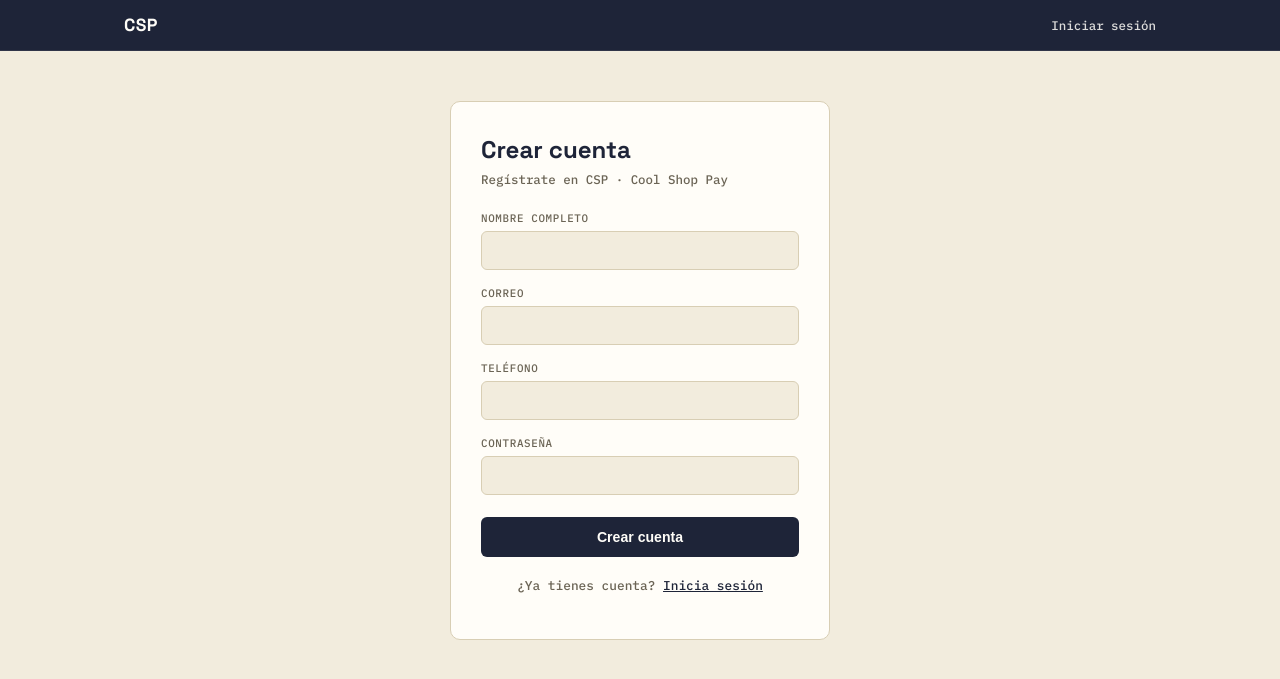
After one commit to Crispro01/tienda-ropa-ec, a Flask app: page /registro in a window 1280 px wide. The commit adds this page. Shown: the top 679 px of the page. Run offline with Flask 3, Linux system fonts and the light colour scheme.

Commit message:
Agregar registro, login y perfil de usuario

```diff
--- a/app.py
+++ b/app.py
@@ -4,12 +4,13 @@ Proyecto Final - Cloud Computing
 Autora: Cristina Soledad Proaño Ullaguari
 """
 import os
-from flask import Flask, render_template, jsonify
+from flask import Flask, render_template, jsonify, request, redirect, url_for, session
 from extensions import db
 
 
 def create_app():
     app = Flask(__name__)
+    app.secret_key = os.environ.get("SECRET_KEY", "clave-de-desarrollo-cambiar-en-produccion")
 
     # La cadena de conexión viene de una variable de entorno (nunca escrita en el código)
     database_url = os.environ.get(
@@ -26,7 +27,7 @@ def create_app():
 
     db.init_app(app)
 
-    from models import Producto
+    from models import Producto, Usuario
 
     with app.app_context():
         db.create_all()
@@ -41,6 +42,13 @@ def create_app():
             db.session.bulk_save_objects(productos_demo)
             db.session.commit()
 
+    @app.context_processor
+    def inject_usuario():
+        """Hace disponible 'usuario_actual' en todas las plantillas."""
+        usuario_id = session.get("usuario_id")
+        usuario = Usuario.query.get(usuario_id) if usuario_id else None
+        return dict(usuario_actual=usuario)
+
     @app.route("/")
     def home():
         productos = Producto.query.all()
@@ -50,6 +58,62 @@ def create_app():
     def detalle_producto(producto_id):
         producto = Producto.query.get_or_404(producto_id)
         return render_template("producto.html", producto=producto)
+
+    @app.route("/registro", methods=["GET", "POST"])
+    def registro():
+        if request.method == "POST":
+            nombre = request.form.get("nombre", "").strip()
+            correo = request.form.get("correo", "").strip().lower()
+            telefono = request.form.get("telefono", "").strip()
+            password = request.form.get("password", "")
+
+            error = None
+            if not nombre or not correo or not password:
+                error = "Completa nombre, correo y contraseña."
+            elif len(password) < 6:
+                error = "La contraseña debe tener al menos 6 caracteres."
+            elif Usuario.query.filter_by(correo=correo).first():
+                error = "Ese correo ya está registrado."
+
+            if error:
+                return render_template("registro.html", error=error, nombre=nombre, correo=correo, telefono=telefono)
+
+            usuario = Usuario(nombre=nombre, correo=correo, telefono=telefono)
+            usuario.set_password(password)
+            db.session.add(usuario)
+            db.session.commit()
+            session["usuario_id"] = usuario.id
+            return redirect(url_for("perfil"))
+
+        return render_template("registro.html")
+
+    @app.route("/login", methods=["GET", "POST"])
+    def login():
+        if request.method == "POST":
+            correo = request.form.get("correo", "").strip().lower()
+            password = request.form.get("password", "")
+            usuario = Usuario.query.filter_by(correo=correo).first()
+
+            if usuario and usuario.check_password(password):
+                session["usuario_id"] = usuario.id
+                return redirect(url_for("perfil"))
+
+            return render_template("login.html", error="Correo o contraseña incorrectos.", correo=correo)
+
+        return render_template("login.html")
+
+    @app.route("/logout")
+    def logout():
+        session.pop("usuario_id", None)
+        return redirect(url_for("home"))
+
+    @app.route("/perfil")
+    def perfil():
+        usuario_id = session.get("usuario_id")
+        if not usuario_id:
+            return redirect(url_for("login"))
+        usuario = Usuario.query.get(usuario_id)
+        return render_template("perfil.html", usuario=usuario)
 
     @app.route("/salud")
     def salud():
--- a/static/style.css
+++ b/static/style.css
@@ -498,3 +498,179 @@ footer {
     cursor: not-allowed;
     opacity: 0.6;
 }
+
+/* --- Sesión en la barra superior --- */
+.auth-links {
+    display: flex;
+    align-items: center;
+    gap: 14px;
+    font-family: 'IBM Plex Mono', monospace;
+    font-size: 0.78rem;
+}
+
+.auth-links a {
+    color: var(--thread);
+    text-decoration: none;
+    opacity: 0.85;
+}
+
+.auth-links a:hover { opacity: 1; text-decoration: underline; }
+
+.auth-links .saludo { color: var(--marigold); }
+
+/* --- Formularios (registro / login) --- */
+.auth-wrap {
+    max-width: 420px;
+    margin: 50px auto;
+    padding: 0 20px;
+}
+
+.auth-card {
+    background: var(--thread);
+    border: 1px solid var(--line);
+    border-radius: 10px;
+    padding: 32px 30px;
+}
+
+.auth-card h2 {
+    font-family: 'Space Grotesk', sans-serif;
+    font-size: 1.5rem;
+    margin: 0 0 6px;
+}
+
+.auth-card .auth-sub {
+    font-family: 'IBM Plex Mono', monospace;
+    font-size: 0.78rem;
+    color: #6b6455;
+    margin: 0 0 24px;
+}
+
+.field { margin-bottom: 16px; }
+
+.field label {
+    display: block;
+    font-family: 'IBM Plex Mono', monospace;
+    text-transform: uppercase;
+    letter-spacing: 0.06em;
+    font-size: 0.68rem;
+    color: #6b6455;
+    margin-bottom: 6px;
+}
+
+.field input {
+    width: 100%;
+    border: 1px solid var(--line);
+    border-radius: 6px;
+    padding: 10px 12px;
+    font-family: 'Inter', sans-serif;
+    font-size: 0.9rem;
+    background: var(--paper);
+    color: var(--ink);
+}
+
+.field input:focus {
+    outline: none;
+    border-color: var(--ink);
+}
+
+.auth-submit {
+    width: 100%;
+    background: var(--ink);
+    color: var(--thread);
+    border: none;
+    border-radius: 6px;
+    padding: 12px;
+    font-weight: 600;
+    font-size: 0.88rem;
+    cursor: pointer;
+    margin-top: 6px;
+}
+
+.auth-submit:hover { background: color-mix(in srgb, var(--ink) 85%, var(--marigold)); }
+
+.auth-error {
+    background: color-mix(in srgb, var(--clay) 14%, var(--thread));
+    color: var(--clay);
+    border: 1px solid color-mix(in srgb, var(--clay) 40%, var(--thread));
+    border-radius: 6px;
+    padding: 10px 12px;
+    font-size: 0.82rem;
+    margin-bottom: 18px;
+}
+
+.auth-footer {
+    text-align: center;
+    margin-top: 20px;
+    font-family: 'IBM Plex Mono', monospace;
+    font-size: 0.8rem;
+    color: #6b6455;
+}
+
+.auth-footer a { color: var(--ink); }
+
+/* --- Perfil --- */
+.perfil-card {
+    background: var(--thread);
+    border: 1px solid var(--line);
+    border-radius: 10px;
+    padding: 30px;
+    max-width: 420px;
+}
+
+.perfil-avatar {
+    width: 56px;
+    height: 56px;
+    border-radius: 50%;
+    background: var(--marigold);
+    color: var(--ink);
+    display: flex;
+    align-items: center;
+    justify-content: center;
+    font-family: 'Space Grotesk', sans-serif;
+    font-weight: 700;
+    font-size: 1.3rem;
+    margin-bottom: 16px;
+}
+
+.perfil-card h2 {
+    font-family: 'Space Grotesk', sans-serif;
+    margin: 0 0 4px;
+}
+
+.perfil-card .perfil-correo {
+    font-family: 'IBM Plex Mono', monospace;
+    font-size: 0.82rem;
+    color: #6b6455;
+    margin: 0 0 20px;
+}
+
+.perfil-datos {
+    border-top: 1px solid var(--line);
+    padding-top: 16px;
+}
+
+.perfil-dato {
+    display: flex;
+    justify-content: space-between;
+    padding: 8px 0;
+    font-size: 0.88rem;
+}
+
+.perfil-dato span:first-child {
+    font-family: 'IBM Plex Mono', monospace;
+    text-transform: uppercase;
+    letter-spacing: 0.06em;
+    font-size: 0.68rem;
+    color: #6b6455;
+}
+
+.perfil-logout {
+    display: inline-block;
+    margin-top: 20px;
+    color: var(--clay);
+    font-family: 'IBM Plex Mono', monospace;
+    font-size: 0.82rem;
+    text-decoration: none;
+}
+
+.perfil-logout:hover { text-decoration: underline; }
--- /dev/null
+++ b/templates/registro.html
@@ -0,0 +1,51 @@
+<!DOCTYPE html>
+<html lang="es">
+<head>
+    <meta charset="UTF-8">
+    <title>Crear cuenta · CSP</title>
+    <link rel="stylesheet" href="{{ url_for('static', filename='style.css') }}">
+</head>
+<body>
+    <div class="topbar">
+        <div class="topbar-inner">
+            <span class="brand-mini">CSP</span>
+            <div class="auth-links">
+                <a href="{{ url_for('login') }}">Iniciar sesión</a>
+            </div>
+        </div>
+    </div>
+
+    <div class="auth-wrap">
+        <div class="auth-card">
+            <h2>Crear cuenta</h2>
+            <p class="auth-sub">Regístrate en CSP · Cool Shop Pay</p>
+
+            {% if error %}
+            <div class="auth-error">{{ error }}</div>
+            {% endif %}
+
+            <form method="POST" action="{{ url_for('registro') }}">
+                <div class="field">
+                    <label for="nombre">Nombre completo</label>
+                    <input type="text" id="nombre" name="nombre" value="{{ nombre or '' }}" required>
+                </div>
+                <div class="field">
+                    <label for="correo">Correo</label>
+                    <input type="email" id="correo" name="correo" value="{{ correo or '' }}" required>
+                </div>
+                <div class="field">
+                    <label for="telefono">Teléfono</label>
+                    <input type="tel" id="telefono" name="telefono" value="{{ telefono or '' }}">
+                </div>
+                <div class="field">
+                    <label for="password">Contraseña</label>
+                    <input type="password" id="password" name="password" minlength="6" required>
+                </div>
+                <button type="submit" class="auth-submit">Crear cuenta</button>
+            </form>
+
+            <p class="auth-footer">¿Ya tienes cuenta? <a href="{{ url_for('login') }}">Inicia sesión</a></p>
+        </div>
+    </div>
+</body>
+</html>
```
Also changed, not shown: models.py (+20 -0 lines), templates/index.html (+10 -0 lines), templates/login.html (added, +43 -0 lines), templates/perfil.html (added, +39 -0 lines), templates/producto.html (+10 -0 lines).
